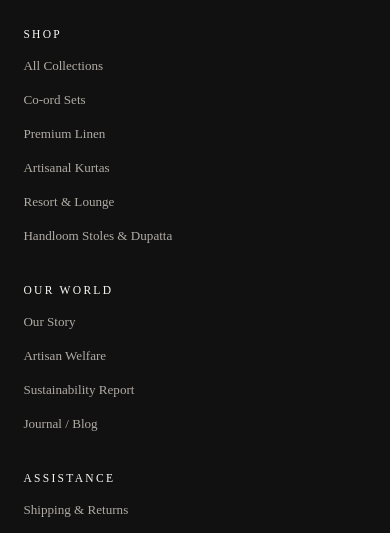
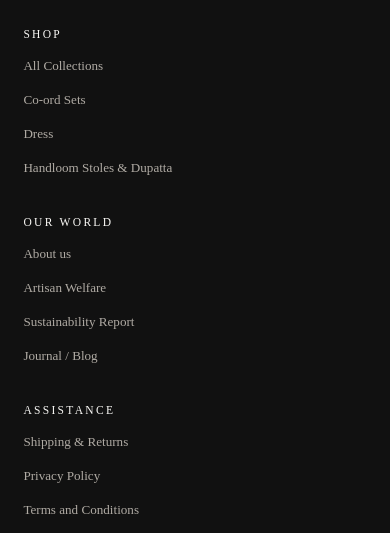
Before and after one commit to jayeshkushwaha001-ai/urban_sanskar-frontend, a plain HTML site: page cart.html in a window 390 px wide. Shown: the part 1023-1556 px from the top of the page. Drawn offline with Linux system fonts and the light colour scheme; a web font is replaced by a local one.

Commit message:
Enhance cart page styles and responsiveness
Updated styles for buttons and hover effects, improved mobile responsiveness, and refined footer links.

```diff
--- a/cart.html
+++ b/cart.html
@@ -74,9 +74,9 @@
         }
 
         .qty-btn:hover {
-            background: #000;
+            background: #a3b19b;
             color: #fff;
-            border-color: #000;
+            border-color: #a3b19b;
         }
 
         .item-row-total {
@@ -110,7 +110,7 @@
         .btn-checkout {
             width: 100%;
             padding: 16px;
-            background: #000;
+            background:#a3b19b;
             color: #fff;
             border: none;
             font-size: 0.9rem;
@@ -218,7 +218,7 @@
             <nav class="desktop-nav">
                 <a href="index.html" class="nav-link">Shop</a>
                 <a href="collections.html" class="nav-link">All Collections</a>
-                <a href="about.html" class="nav-link">Our Story</a>
+                <a href="about.html" class="nav-link">About us</a>
             </nav>
         </div>
 
@@ -266,13 +266,14 @@
         <nav class="drawer-links-box">
             <a href="index.html" class="drawer-link">Shop</a>
             <a href="collections.html" class="drawer-link">All Collections</a>
-            <a href="about.html" class="drawer-link">Our Story</a>
+            <a href="about.html" class="drawer-link">About us</a>
             <a href="shipping-returns.html" class="drawer-link">Shipping & Returns</a>
             <a href="size-guide.html" class="drawer-link">Size Guide</a>
         </nav>
         <div class="drawer-footer">
             <p>Rooted in simplicity, crafted for luxury.</p>
         </div>
+    </div>
     </div>
 
 
@@ -305,12 +306,13 @@
         </div>
     </div>
 
-    <footer class="main-footer">
+    <footer class=" main-footer">
         <div class="footer-grid">
 
             <div class="footer-col-block brand-brief">
                 <h2 class="footer-brand-name">URBAN SANSKAR</h2>
-                <p class="footer-tagline">Rooted in simplicity, crafted meticulously for the modern conscious mind.
+                <p class="footer-tagline">Rooted in simplicity, crafted meticulously for the modern
+                    conscious mind.
                 </p>
 
                 <div class="footer-social-icons">
@@ -349,9 +351,7 @@
                     <li><a href="collections.html">All Collections</a></li>
                     <!-- Query parameters added to the links -->
                     <li><a href="collections.html?category=coord-sets">Co-ord Sets</a></li>
-                    <li><a href="collections.html?category=premium-linen">Premium Linen</a></li>
-                    <li><a href="collections.html?category=artisanal-kurtas">Artisanal Kurtas</a></li>
-                    <li><a href="collections.html?category=resort-lounge">Resort & Lounge</a></li>
+                    <li><a href="collections.html?category=dress">Dress</a></li>
                     <li><a href="collections.html?category=handloom-dupatta">Handloom Stoles & Dupatta</a></li>
                 </ul>
             </div>
@@ -359,7 +359,7 @@
             <div class="footer-col-block">
                 <h5 class="footer-col-title">Our World</h5>
                 <ul class="footer-links-list">
-                    <li><a href="about.html">Our Story</a></li>
+                    <li><a href="about.html">About us</a></li>
                     <li><a href="our-world.html#artisans">Artisan Welfare</a></li>
                     <li><a href="our-world.html#sustainability">Sustainability Report</a></li>
                     <li><a href="our-world.html#journal">Journal / Blog</a></li>
@@ -388,6 +388,7 @@
         </div>
     </footer>
 
+
     <script src="app.js"></script>
     <script src="cart.js"></script>
 </body>
```
